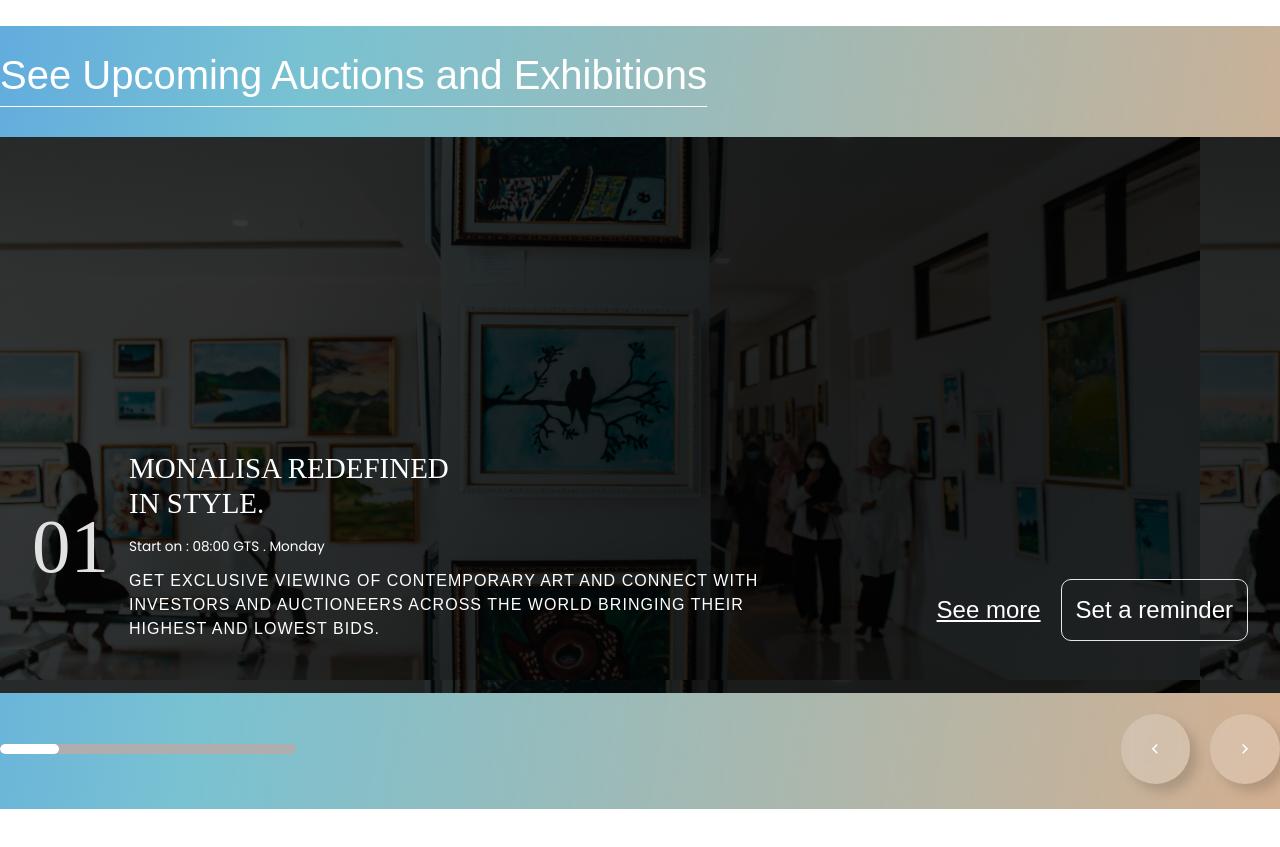
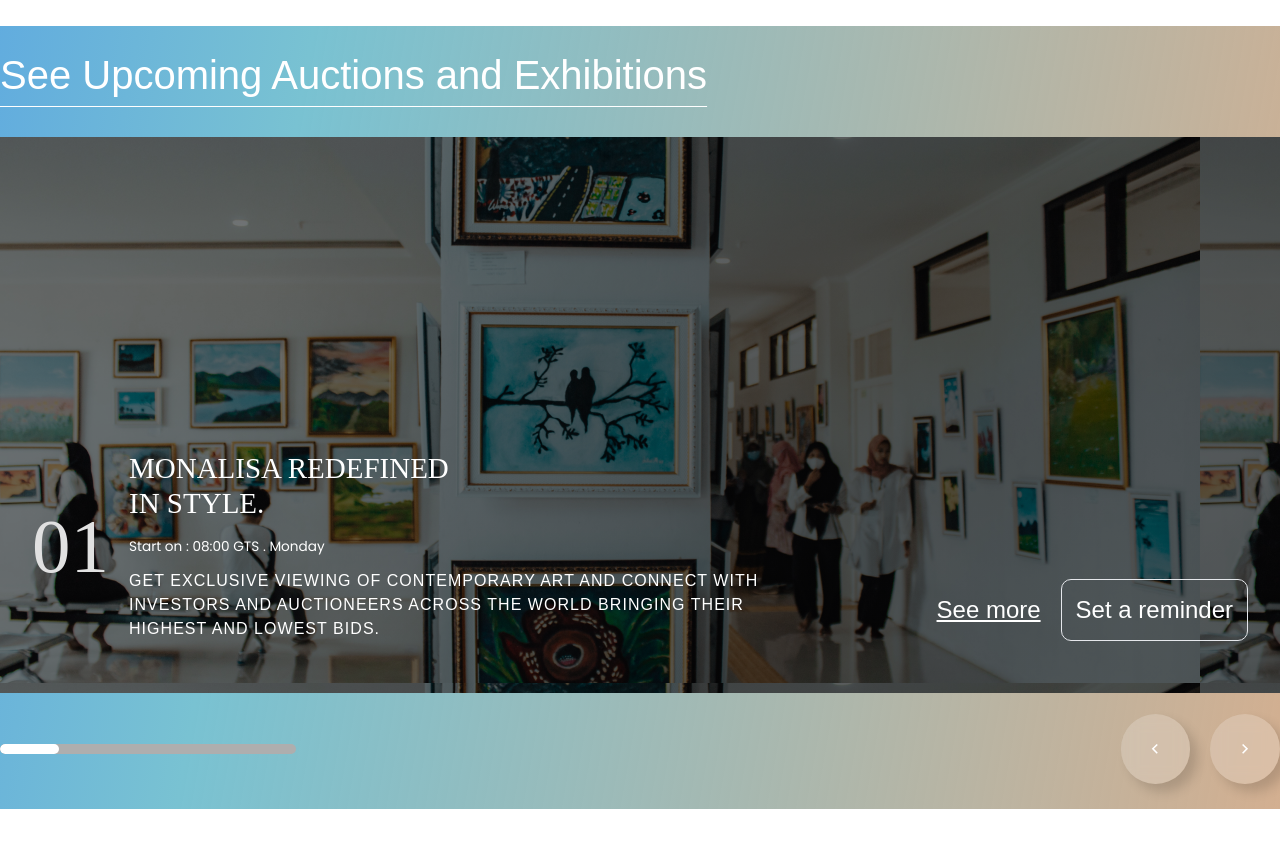
Before and after one commit to loyalsfc/artsy, a React (Vite) app: page / in a window 1280 px wide. Shown: the part 2680-3527 px from the top of the page. Built offline with nearby package versions, Linux system fonts and the light colour scheme; no server answers; a web font is replaced by a local one.

Commit message:
fix image

```diff
--- a/src/index.css
+++ b/src/index.css
@@ -66,7 +66,7 @@
 }
 
 .image-bg{
-  background: linear-gradient(0deg, rgba(0, 0, 0, 0.52), rgba(0, 0, 0, 0.52)), linear-gradient(104.57deg, rgba(0, 0, 0, 0) 21.03%, rgba(0, 0, 0, 0.2) 56.5%, rgba(0, 0, 0, 0.2) 93.84%), url('src/assets/upcoming-image.png');
+  background: linear-gradient(0deg, rgba(0, 0, 0, 0.52), rgba(0, 0, 0, 0.52)), linear-gradient(104.57deg, rgba(0, 0, 0, 0) 21.03%, rgba(0, 0, 0, 0.2) 56.5%, rgba(0, 0, 0, 0.2) 93.84%), url('src/assets/upcoming-image.jpg');
 }
 
 .h-calc{
```
Also changed, not shown: src/assets/upcoming-image.jpg (added).
